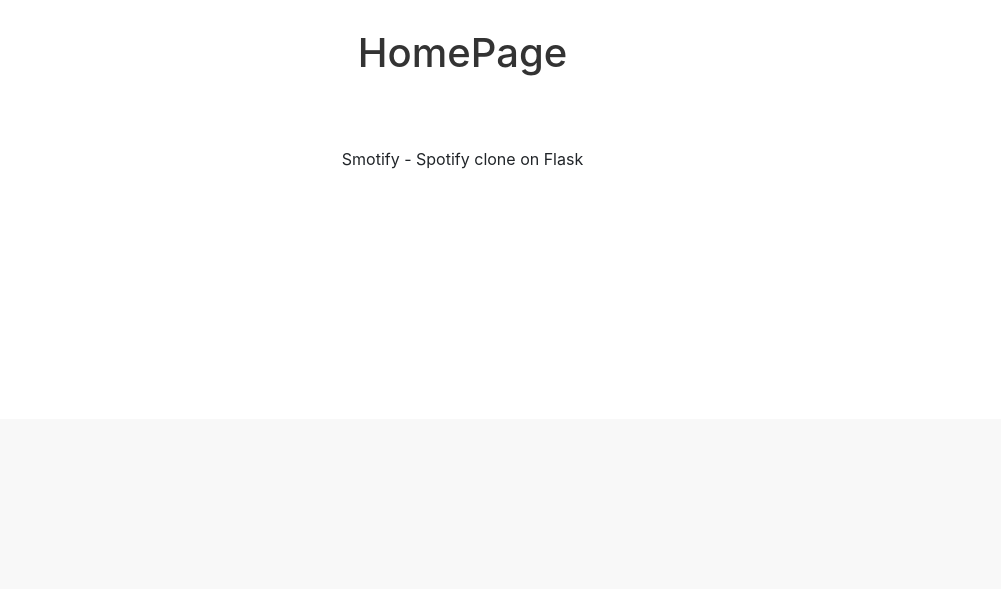
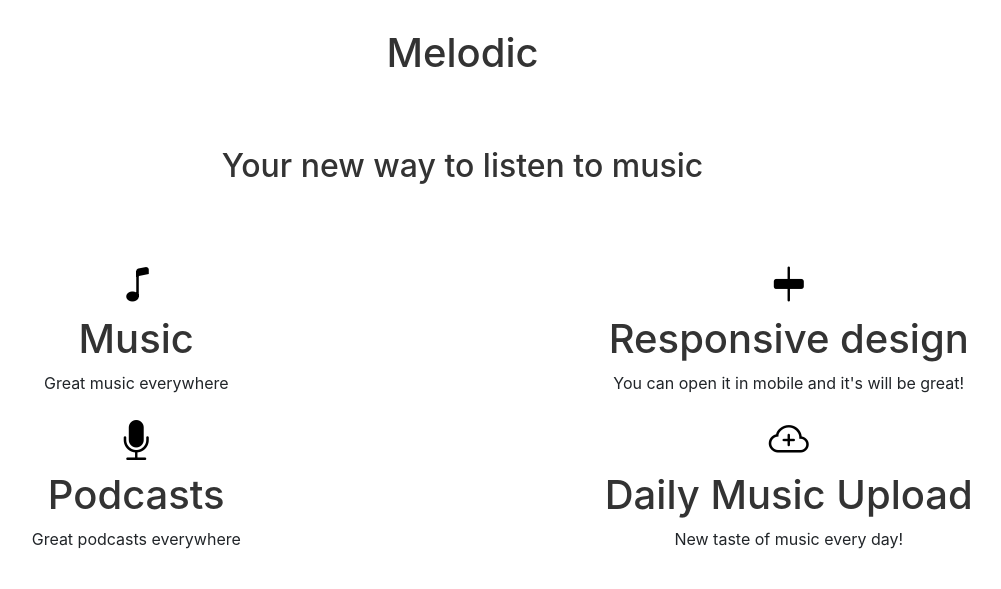
Before and after one commit to Alexander1022/smotify, a Flask app: page / in a window 1280 px wide. Shown: the part 381-970 px from the top of the page, without its empty margins (185-1186 px from the left). Before the commit the page ends 550 px from the top, so only its background shows below. Run offline with Flask 2, Linux system fonts and the light colour scheme; some libraries are stand-ins or nearby versions.

Commit message:
Melodic update

```diff
--- a/app.py
+++ b/app.py
@@ -145,6 +145,6 @@ def songs():
 
 if __name__ == "__main__":
     db.create_all()
-    app.secret_key='spotify'
-    logging.debug("The server is started. Enjoy using Smotify!")
+    app.secret_key='melodic'
+    logging.debug("The server is started. Enjoy using Melodic!")
     app.run(debug=False)
--- a/templates/base.html
+++ b/templates/base.html
@@ -1,6 +1,6 @@
 <!DOCTYPE html>
 <head>
-    <title>Smotify</title>
+    <title>Melodic</title>
     <link rel="stylesheet" href="https://cdn.jsdelivr.net/npm/uikit@3.6.16/dist/css/uikit.min.css" />
     <script src="https://cdn.jsdelivr.net/npm/uikit@3.6.16/dist/js/uikit.min.js"></script>
     <script src="https://cdn.jsdelivr.net/npm/uikit@3.6.16/dist/js/uikit-icons.min.js"></script>
@@ -14,6 +14,7 @@
     <link rel="stylesheet" href="//cdn.jsdelivr.net/npm/alertifyjs@1.13.1/build/css/themes/default.rtl.min.css"/>
     <link rel="stylesheet" href="//cdn.jsdelivr.net/npm/alertifyjs@1.13.1/build/css/themes/semantic.rtl.min.css"/>
     <link rel="stylesheet" href="//cdn.jsdelivr.net/npm/alertifyjs@1.13.1/build/css/themes/bootstrap.rtl.min.css"/>
+    <link rel="stylesheet" href="https://cdn.jsdelivr.net/npm/bootstrap-icons@1.4.1/font/bootstrap-icons.css">
 </head>
 
 <body>
--- a/templates/home.html
+++ b/templates/home.html
@@ -3,7 +3,25 @@
 {% block body %}
 <div class="uk-background-cover uk-height-medium uk-panel uk-flex uk-flex-center uk-flex-middle" style="background-image: url(static/1.jpg);"></div>
 <div class="uk-grid-column-small uk-grid-row-large uk-align-center uk-text-center" uk-grid>
-    <h1>HomePage</h1>
-    <p>Smotify - Spotify clone on Flask</p>
+    <h1>Melodic</h1>
+    <h2>Your new way to listen to music</h2>
+
+    <div class="uk-column-1-2">
+        <span class="bi bi-music-note" style="font-size: 2.5rem; color: black;"></span>
+        <h1>Music</h1>
+        <p>Great music everywhere</p>
+
+        <span class="bi bi-mic-fill" style="font-size: 2.5rem; color: black;"></span>
+        <h1>Podcasts</h1>
+        <p>Great podcasts everywhere</p>
+
+        <span class="bi bi-align-center" style="font-size: 2.5rem; color: black;"></span>
+        <h1>Responsive design</h1>
+        <p>You can open it in mobile and it's will be great!</p>
+
+        <span class="bi bi-cloud-plus" style="font-size: 2.5rem; color: black;"></span>
+        <h1>Daily Music Upload</h1>
+        <p>New taste of music every day!</p>
+    </div>
 </div>
 {% endblock %}
--- a/templates/includes/_navbar.html
+++ b/templates/includes/_navbar.html
@@ -2,10 +2,25 @@
     <nav class="uk-navbar-container" uk-navbar style="position: relative; z-index: 980;">
         <div class="uk-navbar-left">
             <ul class="uk-navbar-nav">
-                <li class="uk-active"><a href="/">Smotify</a></li>
-                <li class="uk-active"><a href="/songs">Songs</a></li>
+                <li class="uk-active">
+                    <a href="/">
+                        <span class="bi bi-soundwave" style="font-size: 1.5rem; color: black;"></span>
+                        Melodic
+                    </a>
+                </li>
+                <li class="uk-active">
+                    <a href="/songs">
+                        <span class="bi bi-music-note-list" style="font-size: 1.5rem; color: black;"></span>
+                        Songs
+                    </a>
+                </li>
                 {% if session.logged_in %}
-                <li class="uk-active"><a href="/upload">Upload</a></li>
+                <li class="uk-active">
+                    <a href="/upload">
+                        <span class="bi bi-upload" style="font-size: 1.5rem; color: black;"></span>
+                        Upload
+                    </a>
+                </li>
                 {% else %}
                 {% endif %}
             </ul>
@@ -14,10 +29,25 @@
         <div class="uk-navbar-right">
             <ul class="uk-navbar-nav">
                 {% if session.logged_in %}
-                <li class="uk-active"><a href="/logout">Logout</a></li>
+                <li class="uk-active">
+                    <a href="/logout">
+                        <span class="bi bi-box-arrow-in-left" style="font-size: 1.5rem; color: black;"></span>
+                            Logout
+                    </a>
+                </li>
                 {% else %}
-                <li class="uk-active"><a href="/register">Register</a></li>
-                <li class="uk-active"><a href="/login">Login</a></li>
+                <li class="uk-active">
+                    <a href="/register">
+                        <span class="bi bi-person-plus-fill" style="font-size: 1.5rem; color: black;"></span>
+                         Register
+                    </a>
+                </li>
+                <li class="uk-active">
+                    <a href="/login">
+                        <span class="bi bi-box-arrow-in-right" style="font-size: 1.5rem; color: black;"></span>
+                         Login
+                    </a>
+                </li>
                 {% endif %}
             </ul>
         </div>
```
Also changed, not shown: templates/songs.html (+3 -6 lines).
